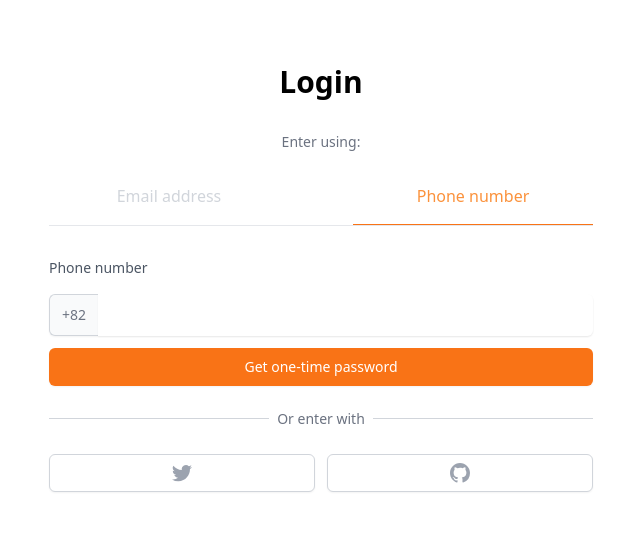
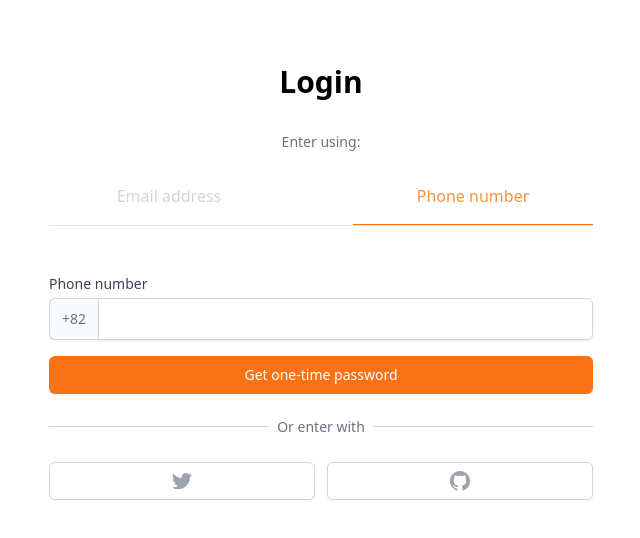
Before and after one commit to iamminho/customer-manage-app, a Next.js app: page /enter in a window 1280 px wide. Both pictures are taken after a click on the button "Phone number". Shown: the top 538 px of the page, without its empty margins (319-959 px from the left). Built offline with nearby package versions, Linux system fonts and the light colour scheme.

Commit message:
enter Input

```diff
--- a/pages/enter.tsx
+++ b/pages/enter.tsx
@@ -1,6 +1,7 @@
 import { useState } from "react";
 import { useForm } from "react-hook-form";
 import { cls } from "../libs/utils";
+import Input from "../components/input";
 import Button from "../components/button";
 
 interface EnterForm {
@@ -45,38 +46,24 @@ export default function Enter() {
           </div>
         </div>
         <form className="flex flex-col mt-8">
-          <label htmlFor="input" className="text-sm font-medium text-gray-600">
-            {method === "email" ? "Email address" : null}
-            {method === "phone" ? "Phone number" : null}
-          </label>
           <div className="mt-2">
             {method === "email" ? (
-              <input
-                id="input"
-                className="appearance-none w-full px-3 py-2
-                border-gray-300 my-3 rounded-md shadow-sm placeholder-gray-400
-                focus:outline-none focus:ring-orange-500 focus:border-orange-500"
-                name="email"
-                type="email"
-                required
-              />
+              <div className="pb-4">
+                <Input
+                  label="Email address"
+                  name="email"
+                  kind="text"
+                  type="email"
+                />
+              </div>
             ) : null}
             {method === "phone" ? (
-              <div className="flex rounded-md shadow-sm mt-2 mb-3">
-                <span
-                  className="flex items-center justify-center px-3 rounded-l-md
-                  border border-r-0 border-gray-300 bg-gray-50 text-gray-500
-                  select-none text-sm"
-                >
-                  +82
-                </span>
-                <input
-                  id="input"
+              <div className="mt-2 mb-4 w-full">
+                <Input
+                  label="Phone number"
+                  name="phone"
+                  kind="phone"
                   type="number"
-                  required
-                  className=" appearance-none w-full px-3 py-2 rounded-r-md shadow-sm placeholder-gray-400
-                  border border-transparent border-gray-300
-                focus:outline-none focus:ring-orange-500 focus:border-orange-500"
                 />
               </div>
             ) : null}
```
